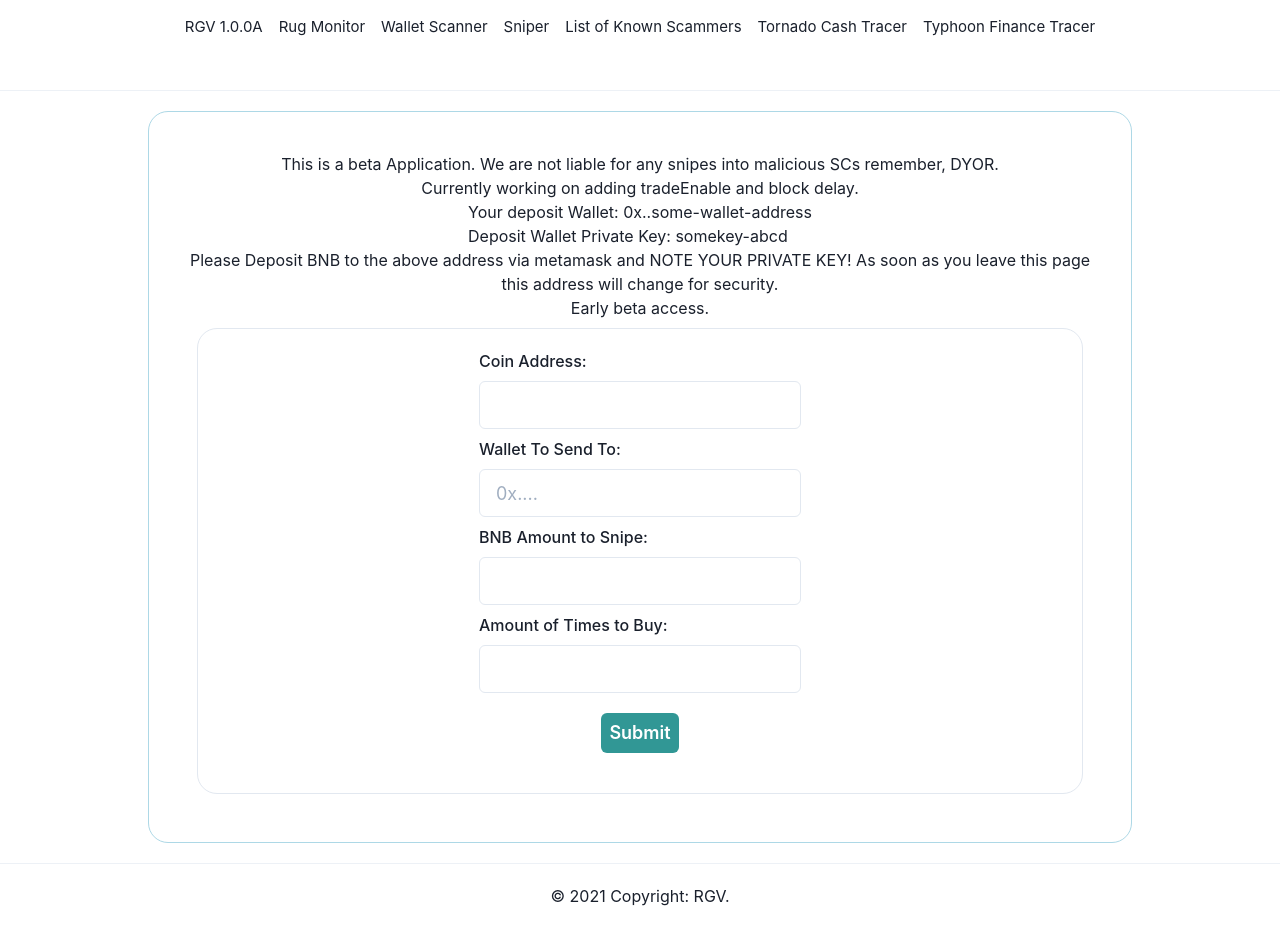
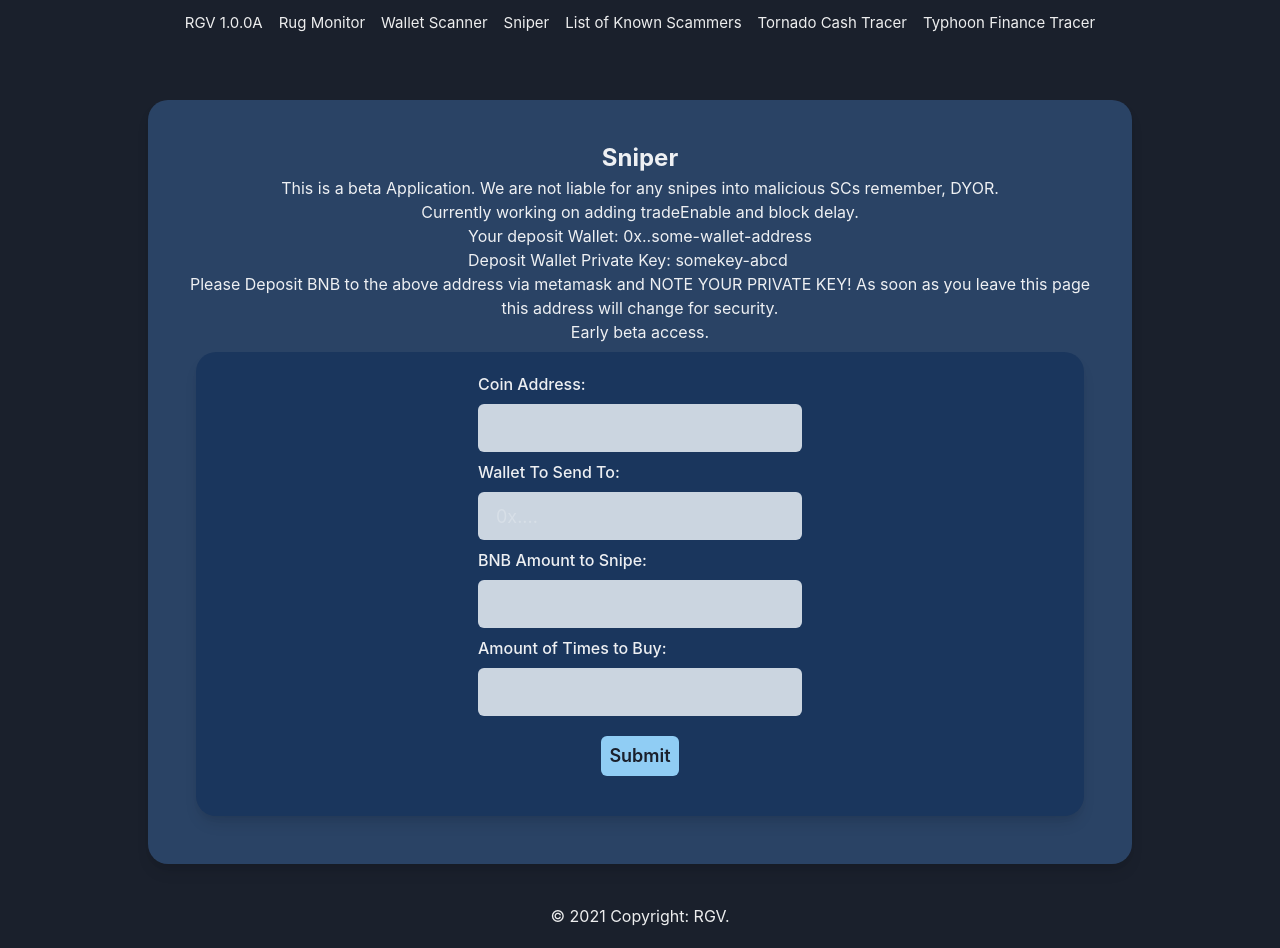
Before and after one commit to sparkandflash/project3, a Next.js app: page /sniper in a window 1280 px wide. Built offline with nearby package versions, Linux system fonts and the light colour scheme.

Commit message:
added colors

```diff
--- a/components/Footer.js
+++ b/components/Footer.js
@@ -4,8 +4,8 @@
     render() {
 
         return (
-            <footer>
-         <Container p={5} centerContent='true'>
+            <footer >
+         <Container   p={5} centerContent='true'>
   <Text>© 2021 Copyright: RGV.</Text>
 </Container>
             </footer>
--- a/components/Form.js
+++ b/components/Form.js
@@ -13,17 +13,17 @@
     }
 
     return (
-        <Box w="100%" m="auto" p={5} rounded="20px" borderWidth="thin" h="250px" >
+        <Box w="100%" m="auto" p={5}  bg="blue.600" rounded="20px" shadow="lg"  h="250px" >
 
             <form onSubmit={getwallet}>
 
                 <FormControl id="wallet">
                     <FormLabel><Text fontSize="md">Wallet address:</Text></FormLabel>
-                    <Input size="lg" variant="outline" disabled={disableinput} placeholder="0x...." id="address" type="text" />
+                    <Input size="lg" bg="gray.300" variant="filled" disabled={disableinput}  id="address" type="text" />
                 </FormControl>
                 <Center>
                     <Box p={5}>
-                        <Button h="10" p={2} size="lg" isLoading={loading} type="submit" colorScheme="teal" variant="solid"  >Submit</Button>
+                        <Button h="10" shadow="lg" p={2} size="lg" colorScheme="blue" isLoading={loading} type="submit"  variant="solid"  >Submit</Button>
                     </Box>
                 </Center>
             </form>
--- a/components/Header.js
+++ b/components/Header.js
@@ -1,10 +1,11 @@
-import { React, Window, useState, useEffect } from 'react';
+import { React,  useState, useEffect } from 'react';
 import { HamburgerIcon } from '@chakra-ui/icons';
 import Link from 'next/link';
 import {
     Menu,
     MenuButton,
     MenuList,
+    useTheme,
     MenuItem,
     MenuDivider,
     useMediaQuery, Center, VStack, Text, Flex, Spacer, Box, IconButton
@@ -15,14 +16,14 @@
     const [isMinWidth, setIsMinWidth] = useState(false);
     const [mediaQuery] = useMediaQuery("(min-width: 910px)");
     console.log(mediaQuery);
-
+    const theme = useTheme()
     useEffect(() => {
         setIsMinWidth(mediaQuery);
     }, []);
     return (
 
         <header>
-            <Box h="90px" w="100%" p={2}>
+            <Box m="auto" h="80px" w="100%" p={1}>
 
                 {isMinWidth ?
                     <Center>
--- a/components/Sniperform.js
+++ b/components/Sniperform.js
@@ -14,7 +14,7 @@
     }
 
     return (
-        <Box w="100%" m="auto" p={5} rounded="20px" borderWidth="thin" h="100%" >
+        <Box w="100%" bg="blue.900" m="auto" p={5} rounded="20px" shadow="lg" h="100%" >
 
             <form onSubmit={Sniper}>
 
@@ -22,29 +22,29 @@
                  <VStack>
                    <Box>
                     <FormLabel><Text fontSize="md">Coin Address:</Text></FormLabel>
-                    <Input size="lg" variant="outline"   id="coinaddress" type="text" />
+                    <Input size="lg" bg="gray.300" variant="filled"   id="coinaddress" type="text" />
                 </Box>
 
                 <Box>
                     <FormLabel><Text fontSize="md">Wallet To Send To:</Text></FormLabel>
-                    <Input size="lg" variant="outline"  placeholder="0x...." id="sendto" type="text" />
+                    <Input size="lg" bg="gray.300" variant="filled"  placeholder="0x...." id="sendto" type="text" />
                 </Box>
 
                 <Box>
                     <FormLabel><Text fontSize="md">BNB Amount to Snipe:</Text></FormLabel>
-                    <Input size="lg" variant="outline"   id="BNBAmount" type="text" />
+                    <Input size="lg" bg="gray.300" variant="filled"   id="BNBAmount" type="text" />
                 </Box>
 
                 <Box>
                     <FormLabel><Text fontSize="md">Amount of Times to Buy:</Text></FormLabel>
-                    <Input size="lg" variant="outline"   id="amountOftimes" type="text" />
+                    <Input size="lg" bg="gray.300" variant="filled"   id="amountOftimes" type="text" />
                 </Box>
 
                  </VStack>
                 </FormControl>
                 <Center>
                     <Box p={5}>
-                        <Button h="10" p={2} size="lg"  type="submit" colorScheme="teal" variant="solid"  >Submit</Button>
+                        <Button h="10"  p={2} size="lg" colorScheme='blue' type="submit" variant="solid"  >Submit</Button>
                     </Box>
                 </Center>
             </form>
--- /dev/null
+++ b/pages/_document.js
@@ -0,0 +1,21 @@
+// pages/_document.js
+
+import { ColorModeScript } from "@chakra-ui/react"
+import NextDocument, { Html, Head, Main, NextScript } from "next/document"
+import theme from "../theme"
+
+export default class Document extends NextDocument {
+  render() {
+    return (
+      <Html lang="en">
+        <Head />
+        <body>
+          {/* 👇 Here's the script */}
+          <ColorModeScript initialColorMode={theme.config.initialColorMode} />
+          <Main />
+          <NextScript />
+        </body>
+      </Html>
+    )
+  }
+}
--- a/pages/sniper.js
+++ b/pages/sniper.js
@@ -9,10 +9,13 @@
     return (
         <div>
             <Header />
-            <Divider />
+
             <Container p={5} maxh="900px" maxW="container.lg" centerContent='true'>
-                <Box m="auto" p={5} borderColor="lightblue" rounded="20px" borderWidth="thin" h="100%" >
+                <Box m="auto" p={5}  bg="blue.800" shadow="lg" rounded="20px"  h="100%" >
                     <Box p={5}>
+                    <Text align="center" fontWeight="bold" fontSize="x-large">
+                           Sniper
+                        </Text>
                         <Text align="center" fontSize="md">
                             This is a beta Application. We are not liable for any snipes into malicious SCs remember, DYOR. <br />
                             Currently working on adding tradeEnable and block delay. <br />
@@ -35,7 +38,7 @@
                     </Box>
                 </Box>
             </Container>
-            <Divider />
+
             <Footer />
         </div>
     )
--- /dev/null
+++ b/theme.js
@@ -0,0 +1,44 @@
+// theme.js
+
+// 1. import `extendTheme` function
+import { extendTheme } from "@chakra-ui/react"
+
+// 2. Add your color mode config
+const config = {
+  initialColorMode: "dark",
+  useSystemColorMode: false,
+  colors: {
+    transparent: "transparent",
+    black:"#0000",
+    white: "#fff",
+    blue :
+    {
+      50: '#e0feff',
+      100: '#b6f0fb',
+      200: '#8ae1f4',
+      300: '#5ecfef',
+      400: '#37bbe9',
+      500: '#229ad0',
+      600: '#1674a3',
+      700: '#0b5075',
+      800: '#003548',
+      900: '#00151c',
+    }
+  },
+  fontWeights: {
+    hairline: 100,
+    thin: 200,
+    light: 300,
+    normal: 400,
+    medium: 500,
+    semibold: 600,
+    bold: 700,
+    extrabold: 800,
+    black: 900,
+  }
+}
+
+// 3. extend the theme
+const theme = extendTheme({ config })
+
+export default theme
```
Also changed, not shown: pages/index.js (+14 -12 lines), pages/privatetesting.js (+4 -4 lines), pages/walletscanner.js (+4 -4 lines).
